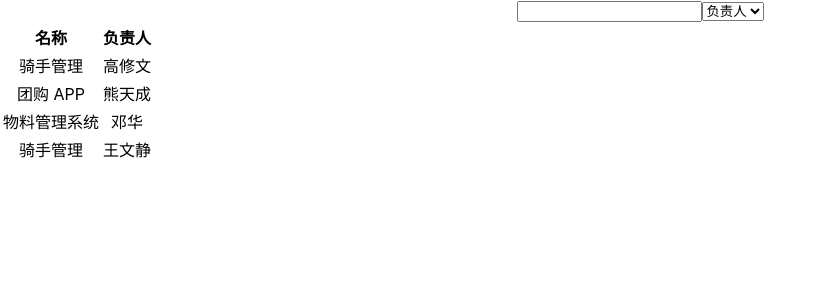
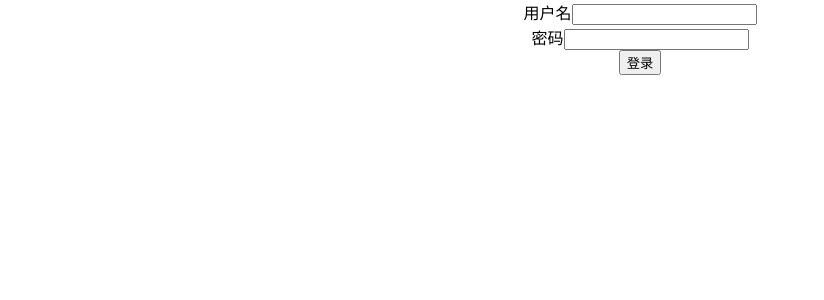
Before and after one commit to xingbang/jira, a React (Create React App) app: page / in a window 1280 px wide. Shown: the top 300 px of the page, without its empty margins (0-824 px from the left). Built offline with nearby package versions, Linux system fonts and the light colour scheme; data requests are answered from the project's data file.

Commit message:
2021/3/19

```diff
--- a/package.json
+++ b/package.json
@@ -21,7 +21,7 @@
     "build": "react-scripts build",
     "test": "react-scripts test",
     "eject": "react-scripts eject",
-    "json-server": "json-server __json_server_mock__/db.json --watch --port 3001"
+    "json-server": "json-server __json_server_mock__/db.json --watch --port 3001 --middlewares ./__json_server_mock__/middleware.js"
   },
   "eslintConfig": {
     "extends": [
@@ -42,6 +42,7 @@
     ]
   },
   "devDependencies": {
+    "@types/qs": "^6.9.6",
     "json-server": "^0.16.3"
   }
 }
--- a/src/App.tsx
+++ b/src/App.tsx
@@ -1,13 +1,13 @@
 import React from 'react';
 import logo from './logo.svg';
-import { ProjectListScreen } from './screens/project-list/index'
+import { LoginScreen } from './screens/login/index'
 
 import './App.css';
 
 function App() {
   return (
     <div className="App">
-      <ProjectListScreen />
+      <LoginScreen />
     </div>
   );
 }
--- /dev/null
+++ b/src/screens/login/index.tsx
@@ -0,0 +1,40 @@
+import React, { FormEvent } from 'react'
+
+const apiUrl = process.env.REACT_APP_API_URL
+
+export const LoginScreen = () => {
+  const login = (param: {username: string, password: string}) => {
+    fetch(`${apiUrl}/login`, {
+      method: 'POST',
+      headers: {
+        'Content-Type': 'application/json'
+      },
+      body: JSON.stringify(param)
+    }).then(
+      async (response: Response) => {
+        if (response.ok) {
+
+        }
+      }
+    )
+  }
+
+  const handleSubmit = (event: FormEvent<HTMLFormElement>) => {
+    event.preventDefault()
+    const username = (event.currentTarget.elements[0] as HTMLInputElement).value
+    const password = (event.currentTarget.elements[1] as HTMLInputElement).value
+    login({username, password})
+  }
+
+  return <form onSubmit={handleSubmit}>
+    <div>
+      <label htmlFor="username">用户名</label>
+      <input type="text" id={'username'} />
+    </div>
+    <div>
+      <label htmlFor="password">密码</label>
+      <input type="password" id={'password'} />
+    </div>
+    <button type={"submit"}>登录</button>
+  </form>
+}
--- a/src/screens/project-list/index.tsx
+++ b/src/screens/project-list/index.tsx
@@ -14,7 +14,7 @@
     })
     const [users, setUsers] = useState([])
     const [list, setList] = useState([])
-    const debouncedParam = useDebounce(param, 2000)
+    const debouncedParam = useDebounce(param, 1000)
 
     useEffect(() => {
 
@@ -33,7 +33,7 @@
         })
     }, [])
     return (<div>
-        <SearchPanel users={users} setUsers={setUsers} param={param} setParam={setParam}/>
-        <List users={users} list={list} setList={setList}/>
+        <SearchPanel users={users} param={param} setParam={setParam}/>
+        <List users={users} list={list} />
     </div>)
 }
```
Also changed, not shown: __json_server_mock__/middleware.js (added, +14 -0 lines), 1 other file (tests, documents, lock files or other folders).
